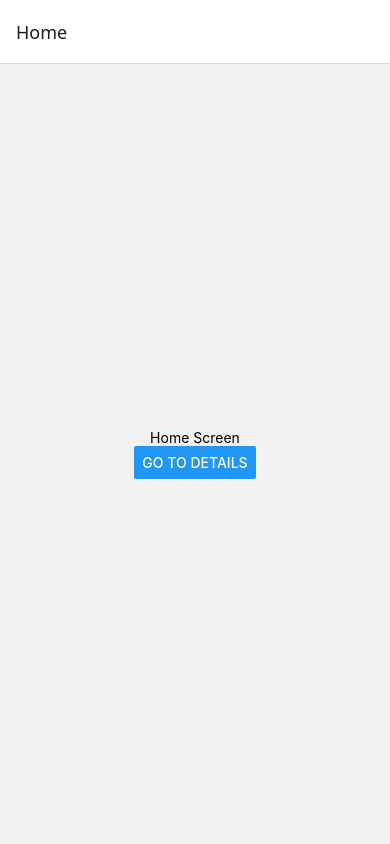
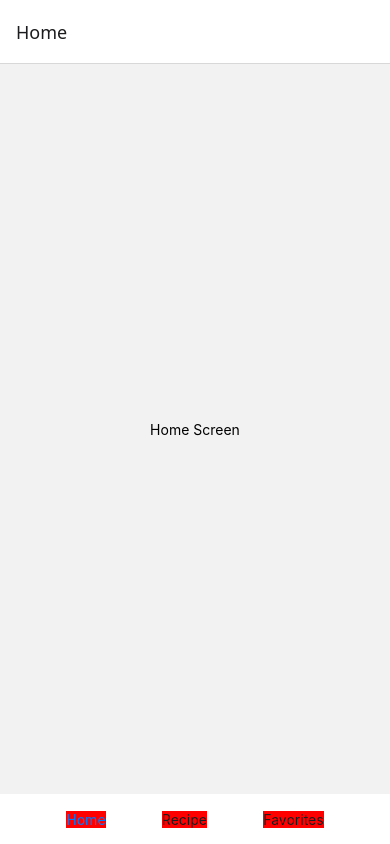
Before and after one commit to Sky2hawkZ/RecipeManager, a React Native app: screen / in a window 390 px wide. Built offline with nearby package versions, Linux system fonts and the light colour scheme.

Commit message:
baseline

```diff
--- a/App.tsx
+++ b/App.tsx
@@ -5,53 +5,44 @@
  * @format
  */
 
-import { NavigationContainer } from '@react-navigation/native';
-import { createNativeStackNavigator } from '@react-navigation/native-stack';
+import { NavigationContainer} from '@react-navigation/native';
 import React from 'react';
 import {
-  Button,
   StyleSheet,
   Text,
   View,
 } from 'react-native';
-import { RootStackParamList, useAppNavigation } from './src/hooks/useAppNavigation';
-import { DetailsScreen } from './src/Details';
-
+import MyTabs from './src/navigation/MyTabs';
 
 export function HomeScreen(): React.JSX.Element {
-  const navigation = useAppNavigation();
+
+  const styles = StyleSheet.create({
+    container: {
+      flex: 1,
+      justifyContent: 'center',
+      alignItems: 'center',
+    },
+    centeredView: {
+      justifyContent: 'center',
+      alignItems: 'center',
+    },
+  });
 
   return (
     <View style={styles.container}>
       <View style={styles.centeredView}>
         <Text>Home Screen</Text>
-        <Button title="Go to Details" onPress={() => navigation.navigate('Details')} />
       </View>
     </View>
   );
 }
 
-const styles = StyleSheet.create({
-  container: {
-    flex: 1,
-  },
-  centeredView: {
-    flex: 1,
-    alignItems: 'center',
-    justifyContent: 'center',
-    color: 'black',
-  },
-});
-
-const RootStack = createNativeStackNavigator<RootStackParamList>();
+// const RootStack = createNativeStackNavigator<RootStackParamList>();
 
 export default function App() {
   return (
     <NavigationContainer>
-    <RootStack.Navigator initialRouteName="Home">
-      <RootStack.Screen name="Home" component={HomeScreen}/>
-      <RootStack.Screen name="Details" component={DetailsScreen} />
-    </RootStack.Navigator>
+      <MyTabs />
   </NavigationContainer>
   );
 }
--- a/package.json
+++ b/package.json
@@ -10,12 +10,15 @@
     "test": "jest"
   },
   "dependencies": {
+    "@react-native-vector-icons/feather": "^4.29.2",
+    "@react-navigation/bottom-tabs": "^7.2.1",
     "@react-navigation/elements": "^2.2.6",
     "@react-navigation/native": "^7.0.15",
     "@react-navigation/native-stack": "^7.2.1",
     "@tanstack/react-query": "^5.66.11",
     "react": "18.3.1",
     "react-native": "0.76.0",
+    "react-native-reanimated": "^3.17.1",
     "react-native-safe-area-context": "^5.2.0",
     "react-native-screens": "^4.9.1",
     "zustand": "^5.0.3"
--- a/src/Details.tsx
+++ /dev/null
@@ -1,10 +0,0 @@
-import { Text, View } from "react-native";
-import React from "react";
-
-export function DetailsScreen() {
-    return (
-        <View style={{ flex: 1, alignItems: 'center', justifyContent: 'center' }}>
-            <Text>Details Screen</Text>
-        </View>
-    );
-}
--- /dev/null
+++ b/src/navigation/MyTabs.tsx
@@ -0,0 +1,80 @@
+import React from 'react';
+import { createBottomTabNavigator } from '@react-navigation/bottom-tabs';
+import { useLinkBuilder, useTheme } from '@react-navigation/native';
+import { BottomTabBarProps } from '@react-navigation/bottom-tabs';
+import { View, Text } from 'react-native';
+import { PlatformPressable } from '@react-navigation/elements';
+import { HomeScreen } from '../../App';
+import { RecipeScreen } from '../pages/Recipe';
+import { FavoritesScreen } from '../pages/Favorites';
+
+const MyTabBar = ({ state, descriptors, navigation }: BottomTabBarProps) => {
+  const { colors } = useTheme();
+  const { buildHref } = useLinkBuilder();
+
+  return (
+    <View style={{ flexDirection: 'row', justifyContent: 'space-evenly', height: 50, paddingHorizontal: 10 }}>
+      {state.routes.map((route, index) => {
+        const { options } = descriptors[route.key];
+        const label =
+          typeof options.tabBarLabel === 'string'
+            ? options.tabBarLabel
+            : options.title !== undefined
+              ? options.title
+              : route.name;
+
+        const isFocused = state.index === index;
+
+        const onPress = () => {
+          const event = navigation.emit({
+            type: 'tabPress',
+            target: route.key,
+            canPreventDefault: true,
+          });
+
+          if (!isFocused && !event.defaultPrevented) {
+            navigation.navigate(route.name, route.params);
+          }
+        };
+
+        const onLongPress = () => {
+          navigation.emit({
+            type: 'tabLongPress',
+            target: route.key,
+          });
+        };
+
+        return (
+          <PlatformPressable
+            key={route.key}
+            href={buildHref(route.name, route.params)}
+            accessibilityState={isFocused ? { selected: true } : {}}
+            accessibilityLabel={options.tabBarAccessibilityLabel}
+            testID={options.tabBarButtonTestID}
+            onPress={onPress}
+            onLongPress={onLongPress}
+            style={{ alignSelf: 'center', backgroundColor: "red" }}
+          >
+            <Text style={{ color: isFocused ? colors.primary : colors.text }}>
+              {label}
+            </Text>
+          </PlatformPressable>
+        );
+      })}
+    </View>
+  );
+};
+
+const Tab = createBottomTabNavigator();
+
+const MyTabs = () => {
+  return (
+    <Tab.Navigator tabBar={props => <MyTabBar {...props} />}>
+      <Tab.Screen name="Home" component={HomeScreen} />
+      <Tab.Screen name="Recipe" component={RecipeScreen} />
+      <Tab.Screen name="Favorites" component={FavoritesScreen} />
+    </Tab.Navigator>
+  );
+};
+
+export default MyTabs;
--- /dev/null
+++ b/src/pages/Favorites.tsx
@@ -0,0 +1,15 @@
+import { Text, View } from "react-native";
+import React from "react";
+import Styles from './FavoritesStyles';
+
+export function FavoritesScreen() {
+
+  const styles = Styles('#fff', 20, '#f9c2ff', 18);
+
+    return (
+        <View style={styles.container}>
+            <Text>Favorites Screen</Text>
+            <Text>These are your favorite recipes!</Text>
+        </View>
+    );
+}
--- /dev/null
+++ b/src/pages/FavoritesStyles.ts
@@ -0,0 +1,43 @@
+import { StyleSheet, TextStyle, ViewStyle } from 'react-native';
+
+interface Styles {
+    [key: string]: ViewStyle | TextStyle;
+    container: ViewStyle;
+    title: TextStyle;
+    item: ViewStyle;
+    itemText: TextStyle;
+}
+
+const Styles = (
+    backgroundColor: string,
+    titleFontSize: number,
+    itemBackgroundColor: string,
+    itemTextFontSize: number): Styles => ({
+        container: {
+            flex: 1,
+            alignItems: 'center',
+            justifyContent: 'center',
+        },
+        title: {
+            fontSize: titleFontSize,
+            fontWeight: '400',
+        },
+        item: {
+            padding: 10,
+            marginVertical: 8,
+            marginHorizontal: 16,
+            backgroundColor: itemBackgroundColor,
+        },
+        itemText: {
+            fontSize: itemTextFontSize,
+        },
+    });
+
+export default (
+    backgroundColor: string,
+    titleFontSize: number,
+    itemBackgroundColor: string,
+    itemTextFontSize: number) =>
+    StyleSheet.create(
+        Styles(backgroundColor, titleFontSize, itemBackgroundColor, itemTextFontSize)
+    );
--- /dev/null
+++ b/src/pages/Recipe.tsx
@@ -0,0 +1,13 @@
+import { Text, View } from "react-native";
+import React from "react";
+
+export function RecipeScreen() {
+    return (
+        <View style={{ flex: 1, alignItems: 'center', justifyContent: 'center' }}>
+            <Text>Recipe Screen</Text>
+            <Text>We have the best Recipes!</Text>
+            <Text>You should come back and try a few!</Text>
+            <Text>When This page has been built!</Text>
+        </View>
+    );
+}
```
Also changed, not shown: src/hooks/useStyles.ts (added, +9 -0 lines), 1 other file (tests, documents, lock files or other folders).
